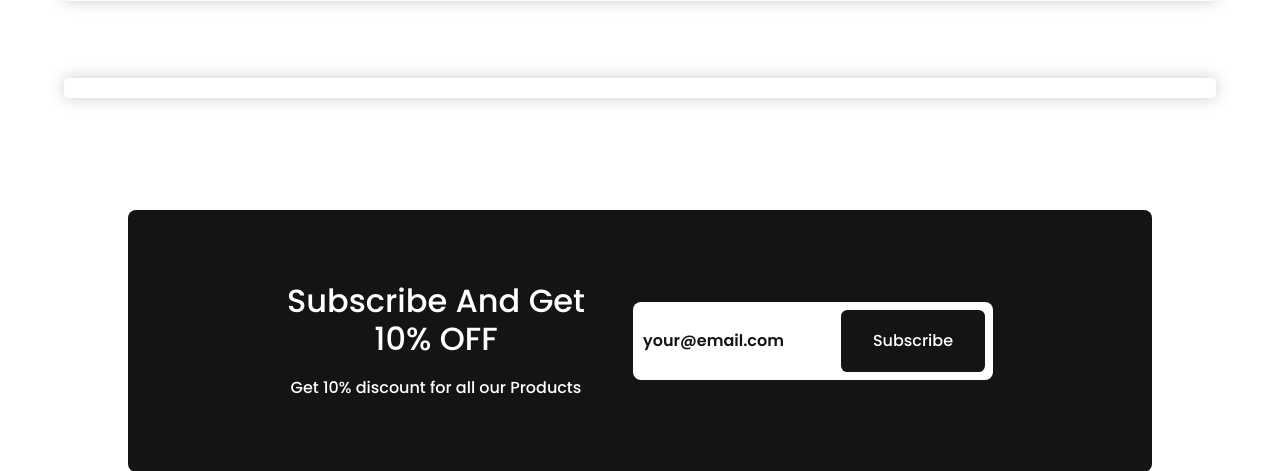
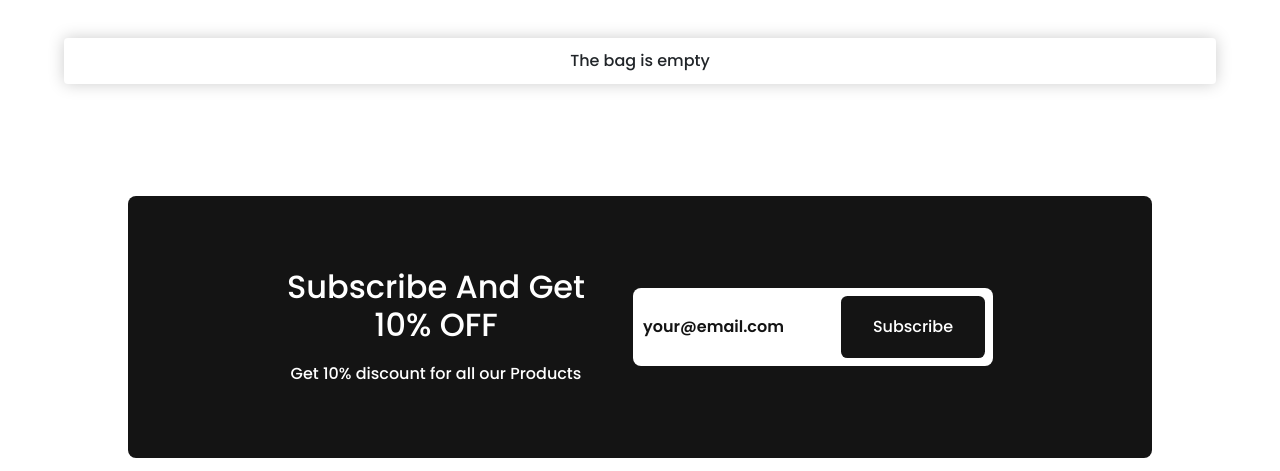
Before and after one commit to SergioRodas/Django-ecommerce, a Django app: page /cart/ in a window 1280 px wide. Shown: the part 317-788 px from the top of the page. Run offline with Django 3.2, Linux system fonts and the light colour scheme; some libraries are stand-ins or nearby versions.

Commit message:
Update cart view

```diff
--- a/static/css/main.css
+++ b/static/css/main.css
@@ -184,5 +184,8 @@ a {
 .alert-success>.icon {
     background-color: var(--success);
 }
+/* success alert end */
 
-/* success alert end */
+.empty {
+    text-align: center;
+}
--- a/store/templates/store/cart.html
+++ b/store/templates/store/cart.html
@@ -23,9 +23,11 @@
 				<th>
 					<h5 class="checkout-t1">Total:<strong> ${{order.get_cart_total|floatformat:2}}</strong></h5>
 				</th>
+				{% if items|length > 0 %}
 				<th>
 					<a class="button checkout-btn" href="{% url 'checkout' %}">Checkout</a>
 				</th>
+				{% endif %}
 			</tr>
 		</table>
 
@@ -33,7 +35,7 @@
 
 	<br>
 	<div class="box-element box2">
-
+		{% if items|length > 0 %}
 			{% for item in items %}
 			<div class="cart-row product-list items-cart-text">
 				<div class="title-pitems" style="flex:2"></div>
@@ -67,10 +69,10 @@
 			</div>
 
 			{% endfor %}
+		{% else %}
+		<p class="empty">The bag is empty</p>
+		{% endif %}
 	</div>
-
-	</div>
-
 </main>
 
 {% endblock content %}
```
Lines whose indentation alone changed are shown as unchanged.
